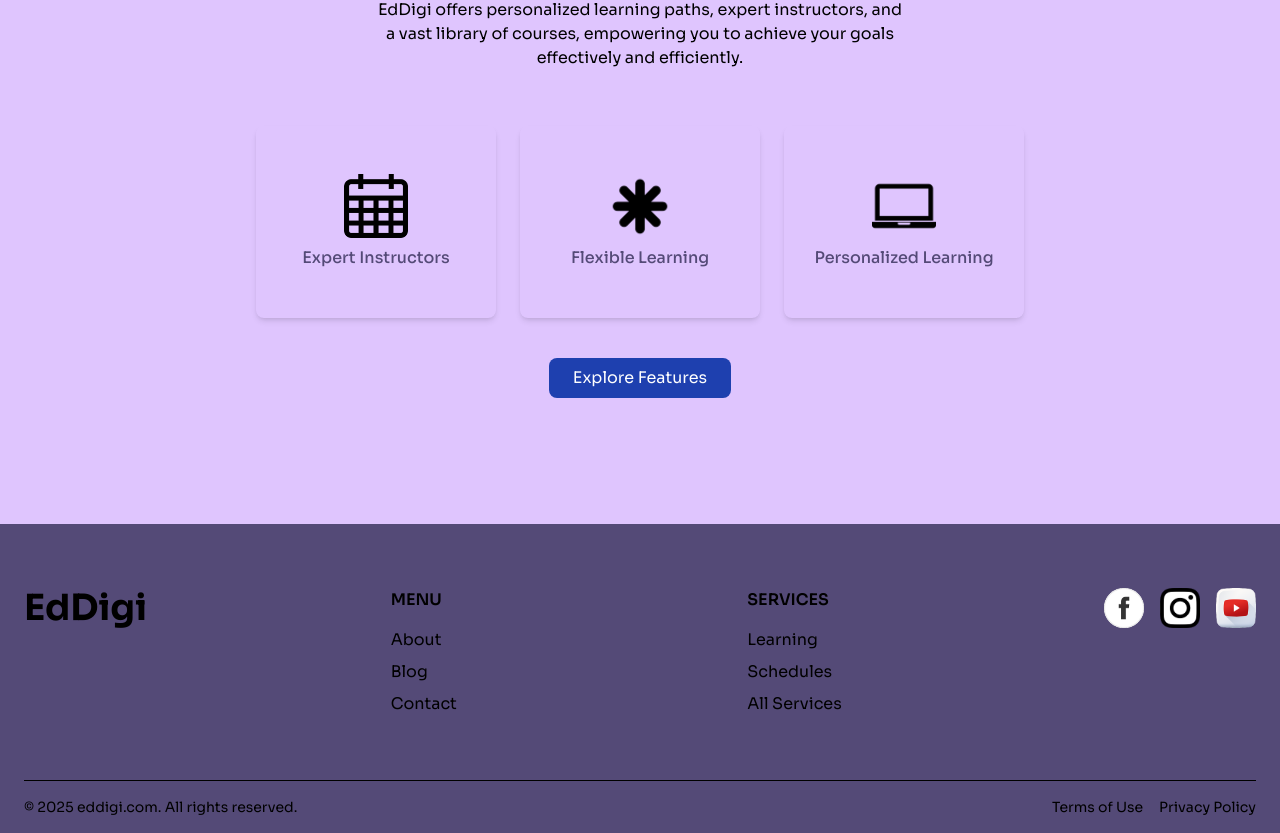
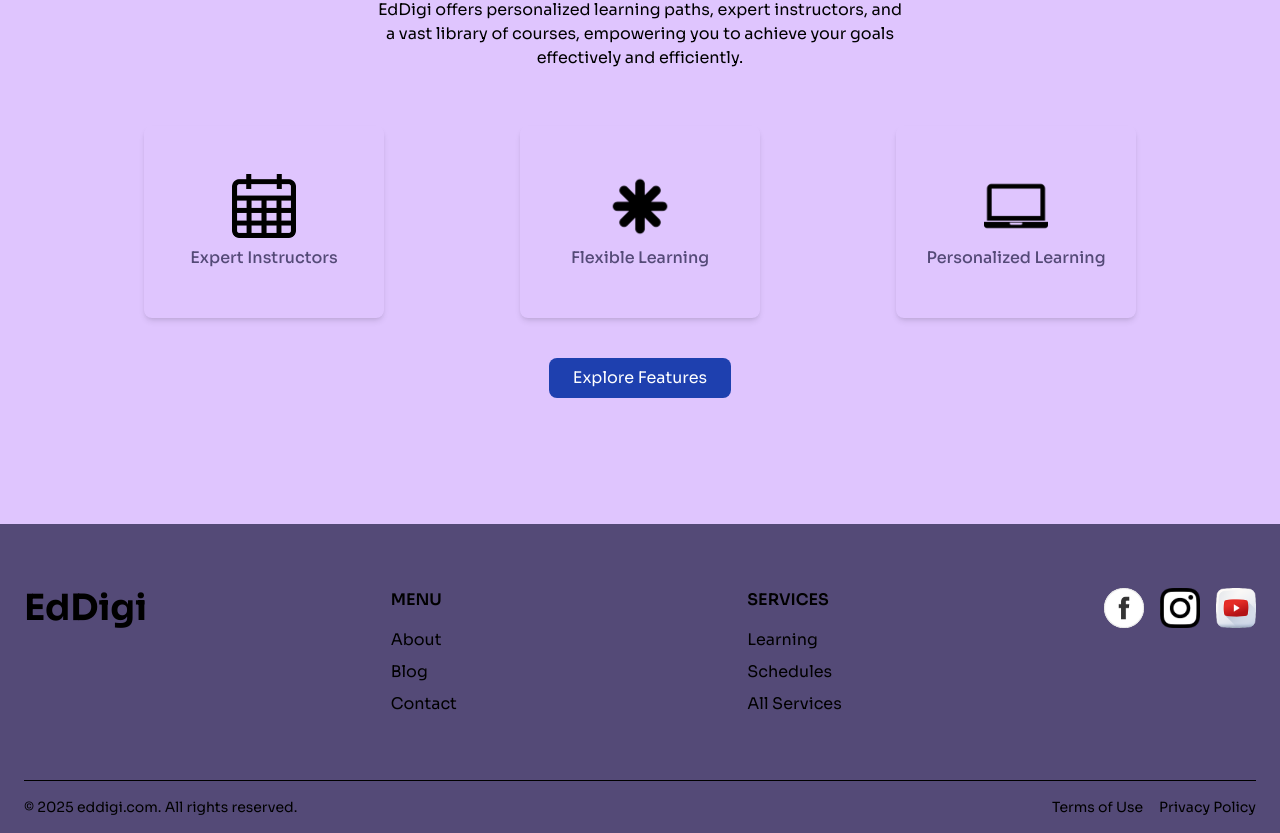
Before and after one commit to Nikhil-yadav-90/eddigi, a Next.js app: page / in a window 1280 px wide. Shown: the part 1220-2053 px from the top of the page. Built offline with nearby package versions, Linux system fonts and the light colour scheme.

Commit message:
justifly alignment change

```diff
--- a/components/Home/KeyFeatures.tsx
+++ b/components/Home/KeyFeatures.tsx
@@ -20,7 +20,7 @@ const KeyFeatures = () => {
       </div>
 
       {/* Feature Cards */}
-      <div className="w-full flex flex-col sm:flex-row items-center justify-center gap-6 mt-10">
+      <div className="w-full flex flex-col sm:flex-row items-center justify-evenly gap-6 mt-10">
         {/* Feature 1 */}
         <div className="bg-transparent p-4 w-60 h-48 rounded-lg flex flex-col items-center justify-center shadow-md text-center">
           <div className="relative w-16 h-16 mb-2">
```
